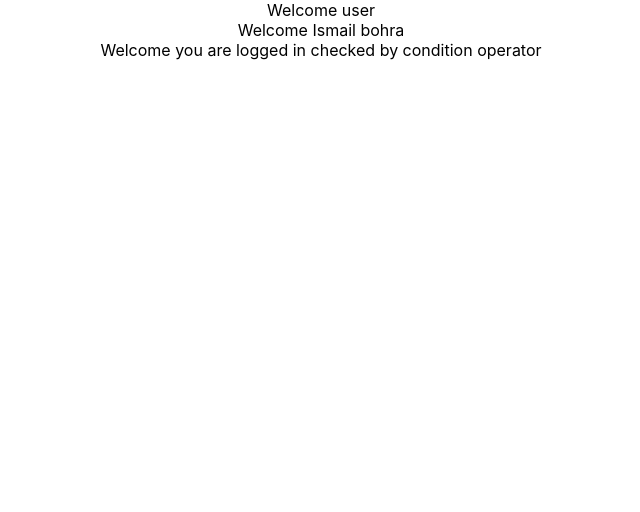
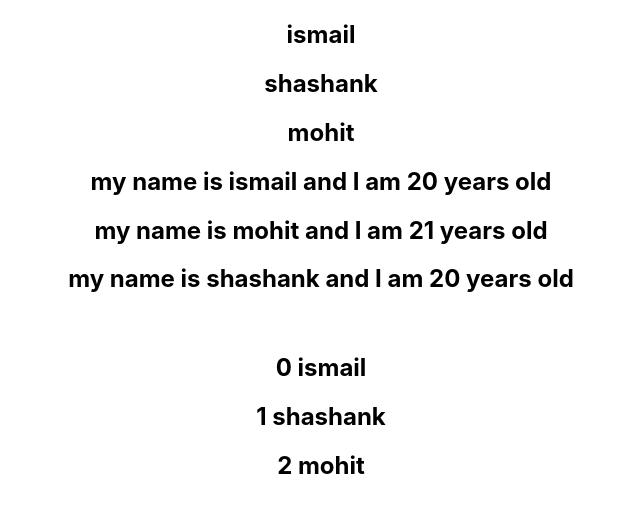
Before and after one commit to ismailbohra/CMS-React, a React (Create React App) app: page / in a window 1280 px wide. Shown: the top 512 px of the page, without its empty margins (319-959 px from the left). Built offline with nearby package versions, Linux system fonts and the light colour scheme.

Commit message:
list and keys

```diff
--- a/src/App.js
+++ b/src/App.js
@@ -1,16 +1,14 @@
 import { Component } from 'react';
 import './App.css';
-import ConditionalOperator from './component/ConditionalOperator';
-import ElementVariable from './component/ElementVariable';
-import UserGreeting from './component/ifCondition';
+import List from './component/List';
+import ListOfObjects from './component/ListOfObjects';
 
 class App extends Component {
   render() {
     return (
       <div className="App">
-        <UserGreeting/>
-        <ElementVariable/>
-        <ConditionalOperator/>
+        <List/>
+        <ListOfObjects/>
       </div>
     );
   }
--- a/src/component/ConditionalOperator.js
+++ /dev/null
@@ -1,19 +0,0 @@
-import React, { Component } from 'react'
-
-class ConditionalOperator extends Component {
-    constructor(props) {
-      super(props)
-
-      this.state = {
-         isLoggedIn:true
-      }
-    }
-
-  render() {
-    return(
-      this.state.isLoggedIn ? (<div>Welcome you are logged in checked by condition operator</div>) : (<div>Welcome you are not logged in checked by condition operator</div>)
-    )
-  }
-}
-
-export default ConditionalOperator
--- a/src/component/ElementVariable.js
+++ /dev/null
@@ -1,27 +0,0 @@
-import React, { Component } from 'react'
-
-class ElementVariable extends Component {
-    constructor(props) {
-      super(props)
-
-      this.state = {
-         isLoggedIn:true
-      }
-    }
-
-  render() {
-    let message
-    if(this.state.isLoggedIn){
-      message=<div>Welcome Ismail bohra</div>
-    }
-    else{
-      message=<div>Welcome user</div>
-    }
-
-    return(
-      <div>{message}</div>
-    )
-  }
-}
-
-export default ElementVariable
--- /dev/null
+++ b/src/component/List.js
@@ -0,0 +1,16 @@
+import React from 'react'
+
+function List() {
+    const names =['ismail','shashank','mohit']
+    //applying styles to each element of an array using map
+    const nameList=names.map(name=><h2>{name}</h2>)
+  return (
+    <div>
+    {
+        nameList
+    }
+    </div>
+  )
+}
+
+export default List
--- /dev/null
+++ b/src/component/ListOfObjects.js
@@ -0,0 +1,42 @@
+import React from 'react'
+import Person from './Person'
+
+function ListOfObjects() {
+    const person =[
+      {
+        id:1,
+        name: 'ismail',
+        age: 20
+      },
+      {
+        id:2,
+        name: 'mohit',
+        age: 21
+      },
+      {
+        id:3,
+        name: 'shashank',
+        age: 20
+      },
+    ]
+
+
+    //applying styles to each element of an array using map
+    //key is a unique props used by react to render a list it is unaccessible from child component
+
+    const ObjectList=person.map(object_data=><Person key={object_data.id}  data={object_data}/>)
+
+    //index as a key in list
+    const name=['ismail','shashank','mohit']
+    const nameList=name.map((name,index)=> <h2>{index} {name}</h2>)
+
+  return (
+    <div>
+    {ObjectList}
+    <br/>
+    {nameList}
+    </div>
+  )
+}
+
+export default ListOfObjects
--- /dev/null
+++ b/src/component/Person.js
@@ -0,0 +1,11 @@
+import React from 'react'
+
+function Person({data}) {
+  return (
+    <div>
+      <h2>my name is {data.name} and I am {data.age} years old</h2>
+    </div>
+  )
+}
+
+export default Person
--- a/src/component/ifCondition.js
+++ /dev/null
@@ -1,26 +0,0 @@
-import React, { Component } from 'react'
-
-class UserGreeting extends Component {
-    constructor(props) {
-      super(props)
-
-      this.state = {
-         isLoggedIn:false
-      }
-    }
-
-  render() {
-    if(this.state.isLoggedIn){
-        return(
-            <div>Welcome Ismail bohra</div>
-        )
-    }
-    else{
-        return(
-            <div>Welcome user</div>
-        )
-    }
-  }
-}
-
-export default UserGreeting
```
